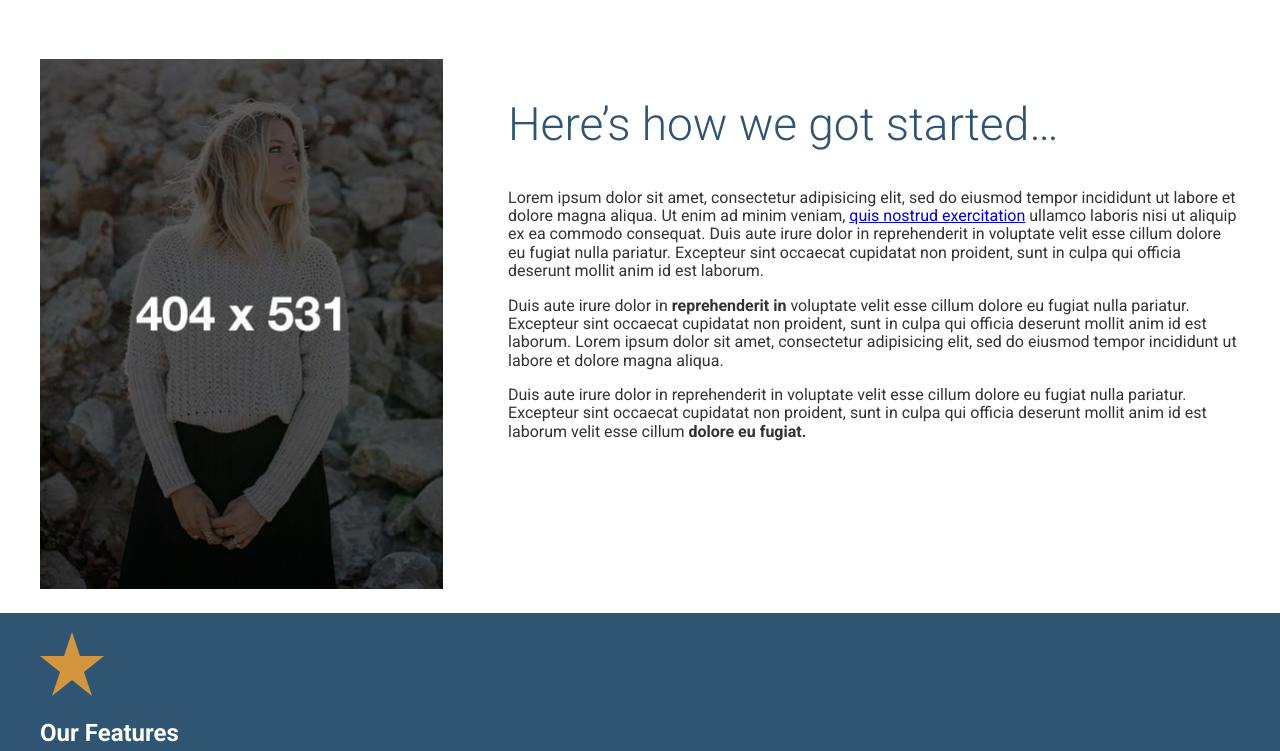
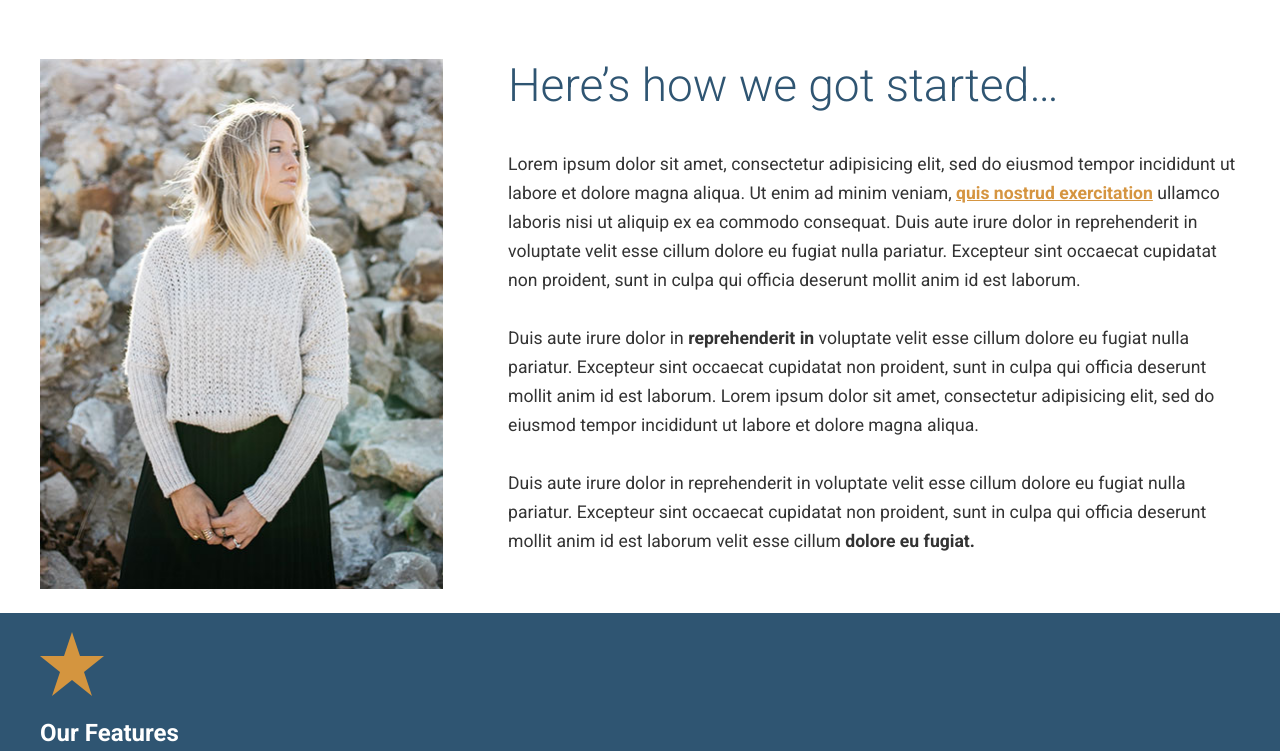
Before and after one commit to nikola-pavlov/travelanda, a website: page app/index.html in a window 1280 px wide. Shown: the part 1465-2216 px from the top of the page. Drawn offline with Linux system fonts and the light colour scheme.

Commit message:
create generic content container and style text

```diff
--- a/app/assets/styles/base/_global.css
+++ b/app/assets/styles/base/_global.css
@@ -11,3 +11,7 @@
 * {
 	box-sizing: border-box;
 }
+
+a {
+	color: $mainOrange;
+}
--- /dev/null
+++ b/app/assets/styles/modules/_generic-content-container.css
@@ -0,0 +1,14 @@
+.generic-content-container {
+	p {
+		line-height: 1.65;
+		margin: 1.8rem 0;
+
+		@mixin atSmall {
+			font-size: 1.1rem;
+		}
+	}
+
+	p a {
+		font-weight: 700;
+	}
+}
--- a/app/assets/styles/modules/_headline.css
+++ b/app/assets/styles/modules/_headline.css
@@ -40,6 +40,10 @@
 		margin-bottom: 1.6em;
 	}
 
+	&--no-t-margin{
+		margin-top: 0;
+	}
+
 	strong {
 		font-weight: 400;
 	}
--- a/app/assets/styles/styles.css
+++ b/app/assets/styles/styles.css
@@ -1,10 +1,11 @@
 @import "normalize.css";
-@import "base/_global";
 @import "base/_variables";
 @import "base/_mixins";
+@import "base/_global";
 @import "modules/_large-hero";
 @import "modules/_btn";
 @import "modules/_wrapper";
 @import "modules/_page-section";
 @import "modules/_headline";
 @import "modules/_row";
+@import "modules/_generic-content-container";
--- a/app/index.html
+++ b/app/index.html
@@ -45,22 +45,24 @@
       <h2 class="headline headline--centered headline--light headline--b-margin-small">The first trip we planned <strong>was our own.</strong></h2>
       <h3 class="headline headline--centered headline--orange headline--small headline--narrow headline--light headline--b-margin-large">Ever since, we&rsquo;ve been working to make travel <strong>better for everyone.</strong></h3>
       <div class="wrapper wrapper--medium wrapper--b-margin">
-           <img sizes="(min-width: 970px) 976px, 100vw" srcset="assets/images/first-trip-low-res-i.jpg 565w, assets/images/first-trip-i.jpg 976w, assets/images/first-trip-hi-dpi-i.jpg 1952w" alt="Couple walking down a street.">
+           <img sizes="(min-width: 970px) 976px, 100vw" srcset="assets/images/first-trip-low-res.jpg 565w, assets/images/first-trip.jpg 976w, assets/images/first-trip-hi-dpi.jpg 1952w" alt="Couple walking down a street.">
       </div>
 
       <div class="row row--gutters">
-          <div class="row__medium-4 row__medium-4--larger">
+          <div class="row__medium-4 row__medium-4--larger row__b-margin-until-medium">
                <picture>
-                    <source sizes="404px" srcset="assets/images/our-start-i.jpg 404w, assets/images/our-start-hi-dpi-i.jpg 808w" media="(min-width: 1020px)">
-                         <source sizes="320px" srcset="assets/images/our-start-portrait-i.jpg 392w, assets/images/our-start-portrait-hi-dpi-i.jpg 764w" media="(min-width: 800px)">
+                    <source sizes="404px" srcset="assets/images/our-start.jpg 404w, assets/images/our-start-hi-dpi.jpg 808w" media="(min-width: 1020px)">
+                         <source sizes="320px" srcset="assets/images/our-start-portrait.jpg 392w, assets/images/our-start-portrait-hi-dpi.jpg 764w" media="(min-width: 800px)">
                               <img srcset="assets/images/our-start-landscape.jpg 800w, assets/images/our-start-landscape-hi-dpi.jpg 1600w" alt="Our founder Jane Doe">
                          </picture>
                     </div>
                     <div class="row__medium-8 row__medium-8--smaller">
-                         <h2 class="headline">Here&rsquo;s how we got started&hellip;</h2>
+                         <div class="generic-content-container">
+                         <h2 class="headline headline--no-t-margin">Here&rsquo;s how we got started&hellip;</h2>
                          <p>Lorem ipsum dolor sit amet, consectetur adipisicing elit, sed do eiusmod tempor incididunt ut labore et dolore magna aliqua. Ut enim ad minim veniam, <a href="#">quis nostrud exercitation</a> ullamco laboris nisi ut aliquip ex ea commodo consequat. Duis aute irure dolor in reprehenderit in voluptate velit esse cillum dolore eu fugiat nulla pariatur. Excepteur sint occaecat cupidatat non proident, sunt in culpa qui officia deserunt mollit anim id est laborum.</p>
                          <p>Duis aute irure dolor in <strong>reprehenderit in</strong> voluptate velit esse cillum dolore eu fugiat nulla pariatur. Excepteur sint occaecat cupidatat non proident, sunt in culpa qui officia deserunt mollit anim id est laborum. Lorem ipsum dolor sit amet, consectetur adipisicing elit, sed do eiusmod tempor incididunt ut labore et dolore magna aliqua.</p>
                          <p>Duis aute irure dolor in reprehenderit in voluptate velit esse cillum dolore eu fugiat nulla pariatur. Excepteur sint occaecat cupidatat non proident, sunt in culpa qui officia deserunt mollit anim id est laborum velit esse cillum <strong>dolore eu fugiat.</strong></p>
+                         </div>
                     </div>
                </div>
           </div>
--- a/app/temp/styles/styles.css
+++ b/app/temp/styles/styles.css
@@ -355,6 +355,10 @@
 	box-sizing: border-box;
 }
 
+a {
+	color: #d59541;
+}
+
 .large-hero {
 	position: relative;
 	border-bottom: 10px solid #2f5572;
@@ -537,6 +541,10 @@
 		margin-bottom: 1.6em;
 	}
 
+.headline--no-t-margin{
+		margin-top: 0;
+	}
+
 .headline strong {
 		font-weight: 400;
 	}
@@ -555,7 +563,16 @@
 		padding-right: 65px;
 	}
 
+.row__b-margin-until-medium {
+		margin-bottom: 1rem;
+	}
+
 @media (min-width: 800px) {
+
+		.row__b-margin-until-medium {
+			margin-bottom: 0;
+		}
+
 		.row__medium-4 {
 			float: left;
 			width: 33.33%;
@@ -574,3 +591,19 @@
 			width: 63%;
 		}
 	}
+
+.generic-content-container p {
+		line-height: 1.65;
+		margin: 1.8rem 0;
+	}
+
+@media (min-width: 530px) {
+
+.generic-content-container p {
+			font-size: 1.1rem
+	}
+	}
+
+.generic-content-container p a {
+		font-weight: 700;
+	}
```
Also changed, not shown: app/assets/styles/modules/_row.css (+9 -0 lines).
